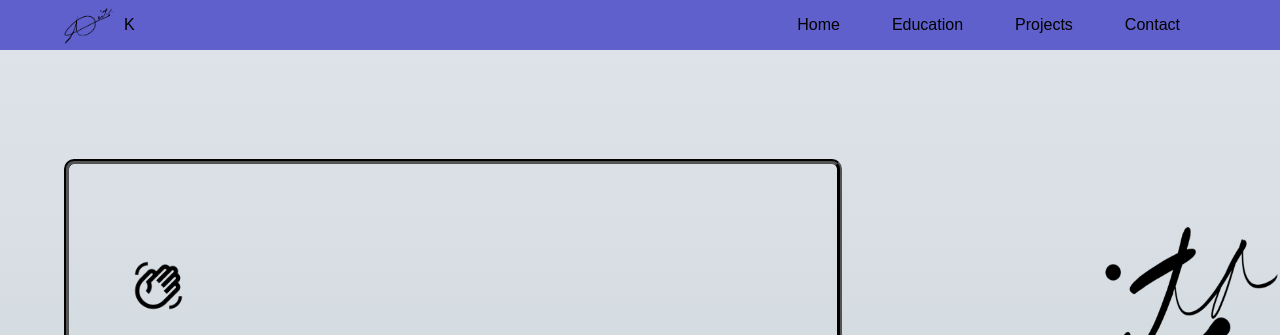
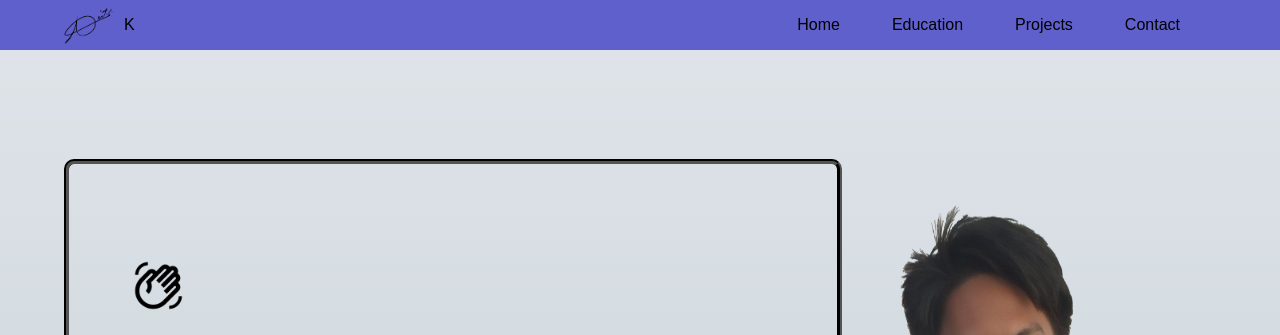
Before and after one commit to NEOWISEComet/PeronalProfileResume, a plain HTML site: page index.html in a window 1280 px wide. Shown: the top 335 px of the page. Drawn offline with Linux system fonts and the light colour scheme.

Commit message:
Missed a resource path fix

```diff
--- a/index.html
+++ b/index.html
@@ -12,7 +12,7 @@
     <!-- Header Section -->
     <div id="navBar">
         <a href="#home" id="logoName" class="navLinkSection">
-            <img src="/resources/sign.png" alt="img" class="autograph">
+            <img src="resources/sign.png" alt="img" class="autograph">
             <span class="NameSite"> K </span>
         </a>
         <nav>
@@ -47,7 +47,7 @@
                 </div>
             </div>
             <div id="homeImage"  class="homeContentDiv">
-                <img src="resources/sign.png" alt="img" class="profilePic">
+                <img src="resources/ImgPose.png" alt="img" class="profilePic">
             </div>
         </div>
 
```
